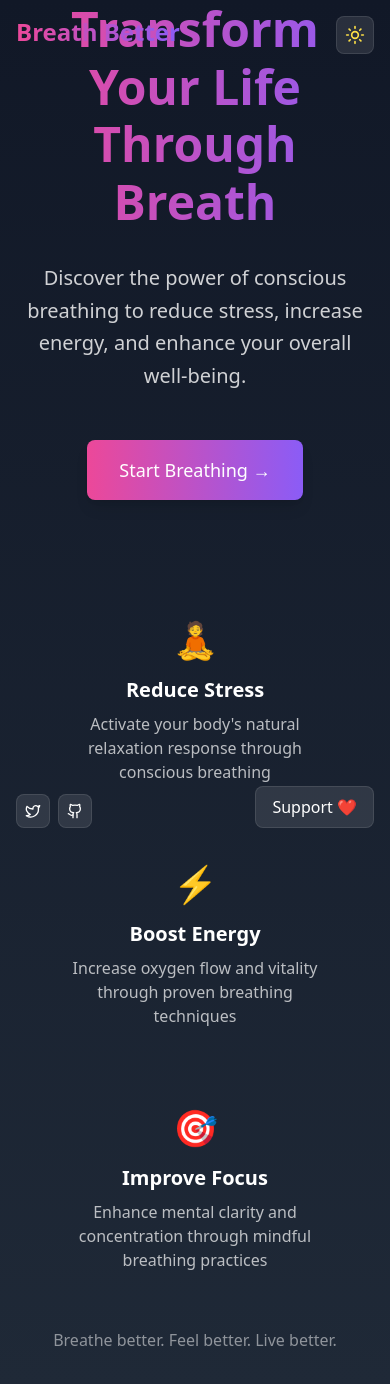
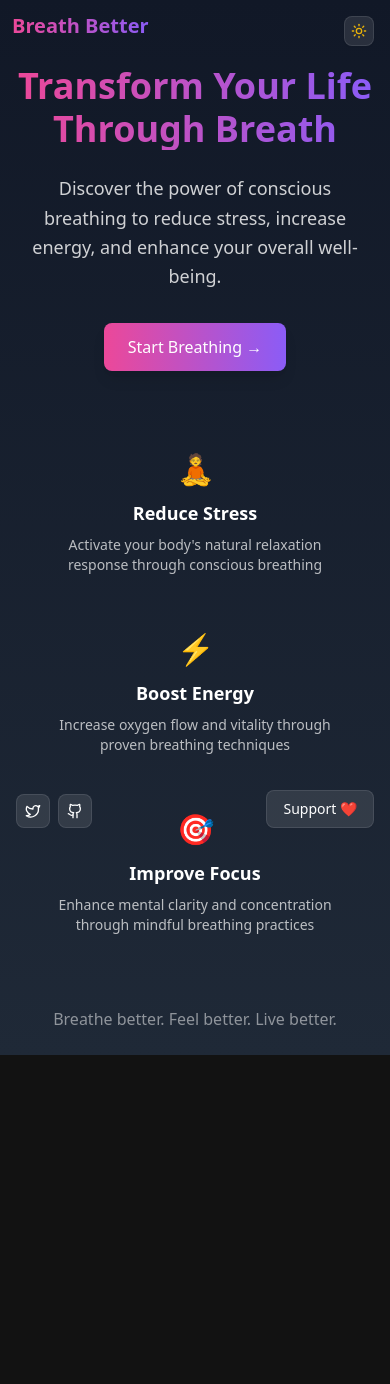
Before and after one commit to Chepenik/breathbetter, a Next.js app: page / in a window 390 px wide. After the commit the page ends 1055 px from the top, so only its background shows below. Built offline with nearby package versions, Linux system fonts and the light colour scheme.

Commit message:
improving light and dark mode plus some nice styling thanks to claude 3.7 rizzing up my code

```diff
--- a/app/globals.css
+++ b/app/globals.css
@@ -3,10 +3,10 @@
 @tailwind utilities;
 
 :root {
-  --background: linear-gradient(to bottom, #f8fafc, #ffffff);
-  --foreground: #0f172a;
-  --modal-bg: rgba(255, 255, 255, 0.9); /* Light mode modal background */
-  --modal-text: #0f172a; /* Light mode modal text color */
+  --background: linear-gradient(to bottom, #f0f4f8, #e6f0f9);
+  --foreground: #334155;
+  --modal-bg: rgba(240, 244, 248, 0.95); /* Light mode modal background */
+  --modal-text: #334155; /* Light mode modal text color */
 }
 
 :root[class~="dark"] {
@@ -20,6 +20,8 @@ body {
   color: var(--foreground);
   background: var(--background);
   min-height: 100vh;
+  -webkit-tap-highlight-color: transparent; /* Remove tap highlight on mobile */
+  overflow-x: hidden; /* Prevent horizontal scrolling on mobile */
 }
 
 /* Add specific dark mode styles for the select element */
@@ -41,4 +43,15 @@ html.dark body {
 .modal {
   background-color: var(--modal-bg);
   color: var(--modal-text);
+  backdrop-filter: blur(8px);
 }
+
+/* Improve touch targets for mobile */
+button, a {
+  touch-action: manipulation;
+}
+
+/* Prevent text size adjustment on orientation change */
+html {
+  -webkit-text-size-adjust: 100%;
+}
--- a/app/page.tsx
+++ b/app/page.tsx
@@ -6,22 +6,22 @@ export default function Home() {
   return (
     <div className="min-h-screen flex flex-col">
       {/* Hero Section */}
-      <main className="flex-1 flex flex-col items-center justify-center px-4 sm:px-6 lg:px-8">
+      <main className="flex-1 flex flex-col items-center justify-center px-4 sm:px-6 lg:px-8 pt-16 md:pt-20">
         <div className="text-center max-w-3xl mx-auto">
-          <h1 className="text-5xl md:text-6xl font-bold mb-8 bg-clip-text text-transparent bg-gradient-to-r from-pink-500 to-violet-500"
+          <h1 className="text-4xl sm:text-5xl md:text-6xl font-bold mb-6 sm:mb-8 bg-clip-text text-transparent bg-gradient-to-r from-pink-500 to-violet-500"
               style={{ lineHeight: '1.2' }}
           >
             Transform Your Life Through Breath
           </h1>
 
-          <p className="text-xl md:text-2xl text-slate-700 dark:text-white/80 mb-12 leading-relaxed">
+          <p className="text-lg sm:text-xl md:text-2xl text-slate-700 dark:text-white/80 mb-8 sm:mb-12 leading-relaxed">
             Discover the power of conscious breathing to reduce stress, increase energy,
             and enhance your overall well-being.
           </p>
 
           <Link
             href="/practice"
-            className="inline-flex items-center px-8 py-4 text-lg font-medium text-white
+            className="inline-flex items-center px-6 py-3 sm:px-8 sm:py-4 text-base sm:text-lg font-medium text-white
                      bg-gradient-to-r from-pink-500 to-violet-500 rounded-lg
                      hover:from-pink-600 hover:to-violet-600 transform hover:-translate-y-1
                      transition-all duration-300 shadow-lg hover:shadow-xl"
@@ -31,27 +31,27 @@ export default function Home() {
         </div>
 
         {/* Benefits Section */}
-        <div className="mt-24 grid grid-cols-1 md:grid-cols-3 gap-8 max-w-6xl mx-auto px-4">
-          <div className="text-center p-6">
-            <div className="text-4xl mb-4">🧘</div>
-            <h3 className="text-xl font-semibold mb-2 text-slate-900 dark:text-white">Reduce Stress</h3>
-            <p className="text-slate-700 dark:text-white/70">
+        <div className="mt-16 sm:mt-20 md:mt-24 grid grid-cols-1 sm:grid-cols-2 md:grid-cols-3 gap-6 sm:gap-8 max-w-6xl mx-auto px-4">
+          <div className="text-center p-4 sm:p-6">
+            <div className="text-3xl sm:text-4xl mb-3 sm:mb-4">🧘</div>
+            <h3 className="text-lg sm:text-xl font-semibold mb-2 text-slate-800 dark:text-white">Reduce Stress</h3>
+            <p className="text-sm sm:text-base text-slate-600 dark:text-white/70">
               Activate your body&apos;s natural relaxation response through conscious breathing
             </p>
           </div>
 
-          <div className="text-center p-6">
-            <div className="text-4xl mb-4">⚡</div>
-            <h3 className="text-xl font-semibold mb-2 text-slate-900 dark:text-white">Boost Energy</h3>
-            <p className="text-slate-700 dark:text-white/70">
+          <div className="text-center p-4 sm:p-6">
+            <div className="text-3xl sm:text-4xl mb-3 sm:mb-4">⚡</div>
+            <h3 className="text-lg sm:text-xl font-semibold mb-2 text-slate-800 dark:text-white">Boost Energy</h3>
+            <p className="text-sm sm:text-base text-slate-600 dark:text-white/70">
               Increase oxygen flow and vitality through proven breathing techniques
             </p>
           </div>
 
-          <div className="text-center p-6">
-            <div className="text-4xl mb-4">🎯</div>
-            <h3 className="text-xl font-semibold mb-2 text-slate-900 dark:text-white">Improve Focus</h3>
-            <p className="text-slate-700 dark:text-white/70">
+          <div className="text-center p-4 sm:p-6 sm:col-span-2 md:col-span-1 mx-auto sm:max-w-md md:max-w-none">
+            <div className="text-3xl sm:text-4xl mb-3 sm:mb-4">🎯</div>
+            <h3 className="text-lg sm:text-xl font-semibold mb-2 text-slate-800 dark:text-white">Improve Focus</h3>
+            <p className="text-sm sm:text-base text-slate-600 dark:text-white/70">
               Enhance mental clarity and concentration through mindful breathing practices
             </p>
           </div>
@@ -59,7 +59,7 @@ export default function Home() {
       </main>
 
       {/* Footer */}
-      <footer className="py-8 text-center text-slate-600 dark:text-white/50">
+      <footer className="py-6 sm:py-8 text-center text-slate-700 dark:text-white/50 mt-8">
         <p>Breathe better. Feel better. Live better.</p>
       </footer>
 
--- a/app/practice/page.tsx
+++ b/app/practice/page.tsx
@@ -96,9 +96,9 @@ export default function PracticePage() {
   const safeTimeRemaining = timeRemaining ?? 0;
 
   return (
-    <div className="min-h-screen flex flex-col items-center justify-center gap-12 p-8">
-      <div className="flex flex-col items-center gap-6">
-        <h1 className="text-4xl font-bold bg-clip-text text-transparent bg-gradient-to-r from-pink-500 to-violet-500">
+    <div className="min-h-screen flex flex-col items-center justify-center gap-6 sm:gap-8 md:gap-12 p-4 sm:p-6 md:p-8 pt-16 md:pt-20">
+      <div className="flex flex-col items-center gap-4 sm:gap-6">
+        <h1 className="text-3xl sm:text-4xl font-bold bg-clip-text text-transparent bg-gradient-to-r from-pink-500 to-violet-500">
           Breath Better
         </h1>
 
@@ -110,7 +110,7 @@ export default function PracticePage() {
         />
       </div>
 
-      <div className="h-[300px] md:h-[400px] flex items-center justify-center">
+      <div className="h-[240px] sm:h-[300px] md:h-[400px] w-full flex items-center justify-center">
         <BreathingCircle
           phase={phase}
           timeRemaining={safeTimeRemaining}
@@ -118,9 +118,9 @@ export default function PracticePage() {
       </div>
 
       <button
-        className="px-6 py-3 bg-gradient-to-r from-pink-500 to-violet-500 text-white rounded-lg
+        className="px-5 py-2.5 sm:px-6 sm:py-3 bg-gradient-to-r from-pink-500 to-violet-500 text-white rounded-lg
                    hover:from-pink-600 hover:to-violet-600 transition-all duration-300
-                   shadow-lg hover:shadow-xl transform hover:-translate-y-1"
+                   shadow-lg hover:shadow-xl transform hover:-translate-y-1 text-base sm:text-lg"
         onClick={handlePlayPause}
       >
         {isPlaying ? "Stop" : "Start"}
--- a/components/Navigation.tsx
+++ b/components/Navigation.tsx
@@ -4,11 +4,11 @@ import Link from "next/link";
 
 export function Navigation() {
   return (
-    <nav className="absolute top-0 left-0 right-0 p-4">
+    <nav className="absolute top-0 left-0 right-0 p-3 sm:p-4 z-10">
       <div className="max-w-7xl mx-auto">
         <Link
           href="/"
-          className="text-2xl font-bold bg-clip-text text-transparent bg-gradient-to-r from-pink-500 to-violet-500"
+          className="text-xl sm:text-2xl font-bold bg-clip-text text-transparent bg-gradient-to-r from-pink-500 to-violet-500"
         >
           Breath Better
         </Link>
--- a/components/SupportButton.tsx
+++ b/components/SupportButton.tsx
@@ -10,8 +10,9 @@ export function SupportButton() {
     <>
       <button
         onClick={() => setIsTipModalOpen(true)}
-        className="fixed bottom-4 right-4 px-4 py-2 bg-slate-200/10 dark:bg-white/10 text-slate-900 dark:text-white rounded-lg
-                 hover:bg-slate-200/20 dark:hover:bg-white/20 transition-all duration-300 border border-slate-200/10 dark:border-white/10"
+        className="fixed bottom-4 right-4 px-4 py-2 bg-slate-200/80 dark:bg-white/10 text-slate-800 dark:text-white rounded-lg
+                 hover:bg-slate-300/80 dark:hover:bg-white/20 transition-all duration-300 border border-slate-300/50 dark:border-white/10
+                 z-10 text-sm md:text-base shadow-sm"
       >
         Support ❤️
       </button>
--- a/components/ThemeToggle.tsx
+++ b/components/ThemeToggle.tsx
@@ -15,14 +15,14 @@ export function ThemeToggle() {
   return (
     <button
       onClick={() => setTheme(theme === "dark" ? "light" : "dark")}
-      className="fixed top-4 right-4 p-2 rounded-lg bg-white/10 hover:bg-white/20
-                transition-all duration-300 border border-white/10"
+      className="fixed top-4 right-4 p-1.5 sm:p-2 rounded-lg bg-slate-200/80 dark:bg-white/10 hover:bg-slate-300/80 dark:hover:bg-white/20
+                transition-all duration-300 border border-slate-300/50 dark:border-white/10 z-20 shadow-sm"
       aria-label="Toggle theme"
     >
       {theme === "dark" ? (
-        <Sun className="w-5 h-5 text-yellow-300" />
+        <Sun className="w-4 h-4 sm:w-5 sm:h-5 text-yellow-500" />
       ) : (
-        <Moon className="w-5 h-5 text-slate-700" />
+        <Moon className="w-4 h-4 sm:w-5 sm:h-5 text-slate-700" />
       )}
     </button>
   );
```
Also changed, not shown: components/BreathingCircle.tsx (+14 -14 lines), components/PatternSelector.tsx (+49 -20 lines), components/TipButton.tsx (+15 -15 lines).
